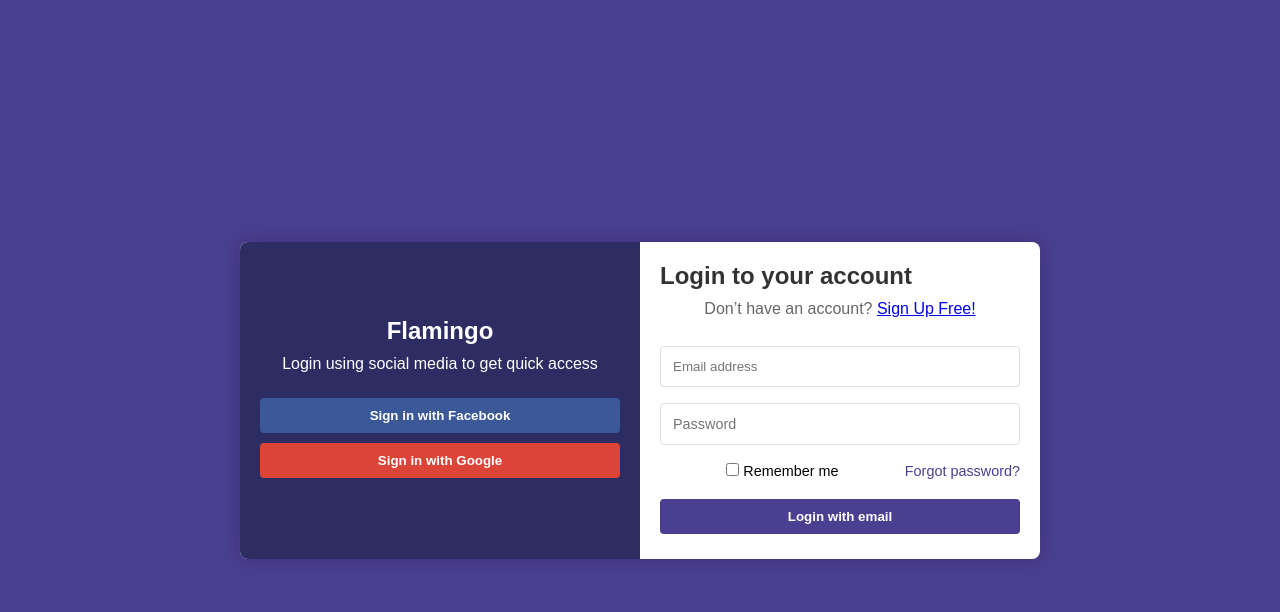
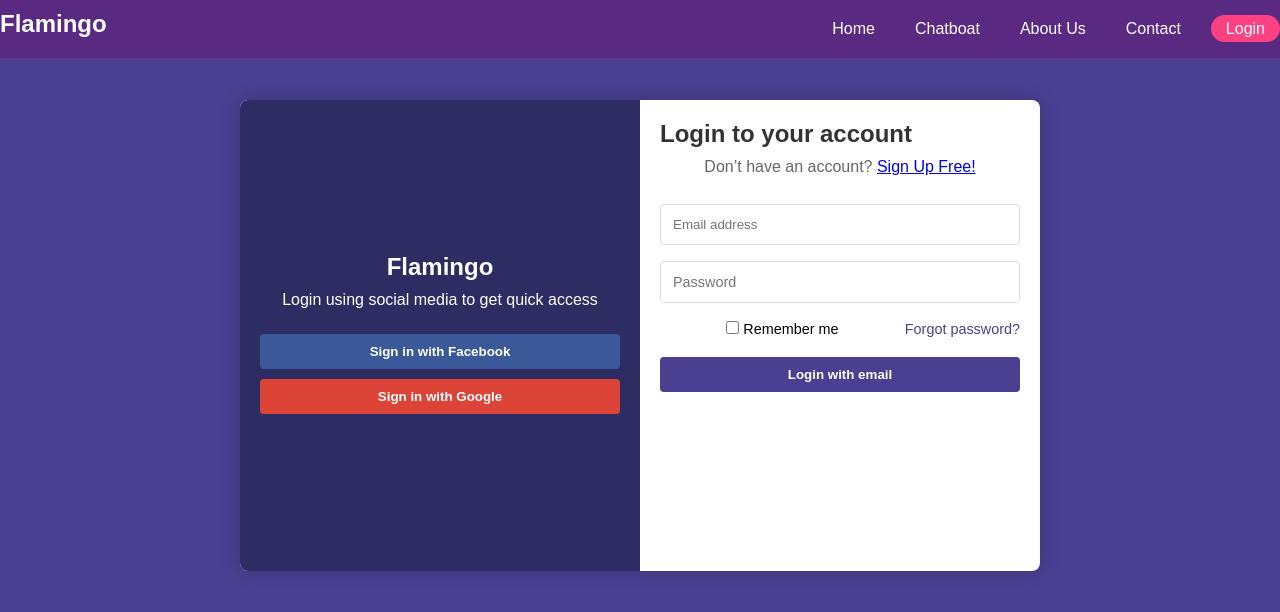
Before and after one commit to initpreeti/Flamingo_Project, a plain HTML site: page login.html in a window 1280 px wide. Drawn offline with Linux system fonts and the light colour scheme.

Commit message:
create signup and contact page

```diff
--- /dev/null
+++ b/contact.css
@@ -0,0 +1,118 @@
+body {
+
+  margin: 0;
+  font-family: Arial, sans-serif;
+  background : linear-gradient(135deg, #5A2A82, #FF4081);
+}
+
+
+.container {
+  position: relative;
+  text-align: center;
+  color: rgb(1, 12, 1);
+}
+
+.background {
+  background: url('your-background-image.jpg') no-repeat center center/cover;
+  height: 22vh;
+  position: relative;
+}
+
+/* Header Section */
+
+header {
+  background: #5A2A82;
+  color: #fff;
+  padding: 10px 0;
+  position: fixed;
+  width: 100%;
+}
+header .container {
+  display: flex;
+  justify-content: space-between;
+  align-items: center;
+}
+header .logo {
+  font-size: 1.5rem;
+  font-weight: bold;
+}
+header nav ul {
+  list-style: none;
+  display: flex;
+  gap: 20px;
+}
+header nav ul li {
+  display: inline;
+}
+header nav ul li a {
+  color: #fff;
+  text-decoration: none;
+  font-weight: 500;
+  padding: 5px 10px;
+  transition: background 0.3s;
+}
+header nav ul li a:hover {
+  background: #FF4081;
+  border-radius: 5px;
+}
+header .login-btn {
+  background: #FF4081;
+  padding: 5px 15px;
+  border-radius: 20px;
+}
+
+.headline {
+  position: absolute;
+  top: 29%;
+  width: 100%;
+  font-size: 2.5em;
+}
+
+.subheadline {
+  position: absolute;
+  top: 75%;
+  width: 100%;
+  font-size: 1.2em;
+}
+
+.contact-form {
+  display: flex;
+  justify-content: space-evenly;
+  align-items: flex-start;
+  padding: 20px;
+
+}
+
+.form-box, .contact-info {
+  background: white;
+  color: black;
+  padding: 20px;
+  border-radius: 5px;
+  box-shadow: 0 4px 8px rgba(0, 0, 0, 0.2);
+  width: 25%;
+  height: 400px;
+}
+
+.form-box form {
+  display: flex;
+  flex-direction: column;
+}
+
+.form-box input, .form-box textarea, .form-box button {
+  margin-bottom: 10px;
+  padding: 10px;
+  font-size: 1em;
+  border: 1px solid #ccc;
+  border-radius: 5px;
+}
+
+.form-box button {
+  background-color: #007BFF;
+  color: white;
+  border: none;
+  cursor: pointer;
+}
+
+.form-box button:hover {
+  background-color: #0056b3;
+}
--- a/login.css
+++ b/login.css
@@ -8,13 +8,59 @@
   body {
     display: flex;
     justify-content: center;
-    align-items: center;
+    /* align-items: center; */
     height: 100vh;
     background-color: #4b3f91;
     font-family: Arial, sans-serif;
   }
 
+
+  /* Header */
+header {
+  background: #5A2A82;
+  color: #fff;
+  padding: 10px 0;
+  position: fixed;
+  width: 100%;
+}
+header .container {
+  display: flex;
+  justify-content: space-between;
+  align-items: center;
+}
+header .logo {
+  font-size: 1.5rem;
+  font-weight: bold;
+}
+header nav ul {
+  list-style: none;
+  display: flex;
+  gap: 20px;
+}
+header nav ul li {
+  display: inline;
+}
+header nav ul li a {
+  color: #fff;
+  text-decoration: none;
+  font-weight: 500;
+  padding: 5px 10px;
+  transition: background 0.3s;
+}
+header nav ul li a:hover {
+  background: #FF4081;
+  border-radius: 5px;
+}
+header .login-btn {
+  background: #FF4081;
+  padding: 5px 15px;
+  border-radius: 20px;
+}
+
+
   .login-container {
+    margin-top: 100px;
+    height: 471px;
     display: flex;
     max-width: 800px;
     width: 100%;
@@ -75,6 +121,10 @@
     color: #333;
   }
 
+  .login-form{
+    height: 100px;
+  }
+
   .login-form p {
     color: #666;
   }
--- a/login.html
+++ b/login.html
@@ -7,6 +7,22 @@
   <link rel="stylesheet" href="login.css">
 </head>
 <body>
+
+  <!-- Header Section -->
+  <header>
+    <div class="container">
+        <h1 class="logo">Flamingo</h1>
+        <nav>
+            <ul>
+                <li><a href="./HomePage.html">Home</a></li>
+                <li><a href="https://sturdy-umbrella-pjrw4pw549q5h7g6j-8501.app.github.dev/">Chatboat</a></li>
+                <li><a href="./AboutUs.html">About Us</a></li>
+                <li><a href="#">Contact</a></li>
+                <li><a href="./login.html" class="login-btn">Login</a></li>
+            </ul>
+        </nav>
+    </div>
+</header>
 
 <div class="login-container">
   <div class="social-login">
@@ -19,7 +35,7 @@
 
   <div class="login-form">
     <h2>Login to your account</h2>
-    <p>Don’t have an account? <a href="#">Sign Up Free!</a></p>
+    <p>Don’t have an account? <a href="./signup.html">Sign Up Free!</a></p>
     <form action="#">
       <input type="email" placeholder="Email address"  required>
       <input  name="password" type="password" placeholder="Password" required="true" value="" class="extra" id="password" aria-label="password" aria-describedby="basic-addon1"/>
--- /dev/null
+++ b/signup.css
@@ -0,0 +1,147 @@
+/*sighup.css */
+
+/* Header */
+header {
+    background: #5A2A82;
+    color: #fff;
+    padding: 10px 0;
+    position: fixed;
+    width: 100%;
+}
+header .container {
+    display: flex;
+    justify-content: space-between;
+    align-items: center;
+}
+header .logo {
+    font-size: 1.5rem;
+    font-weight: bold;
+}
+header nav ul {
+    list-style: none;
+    display: flex;
+    gap: 20px;
+}
+header nav ul li {
+    display: inline;
+}
+header nav ul li a {
+    color: #fff;
+    text-decoration: none;
+    font-weight: 500;
+    padding: 5px 10px;
+    transition: background 0.3s;
+}
+header nav ul li a:hover {
+    background: #FF4081;
+    border-radius: 5px;
+}
+header .login-btn {
+    background: #FF4081;
+    padding: 5px 15px;
+    border-radius: 20px;
+}
+
+
+* {
+    box-sizing: border-box;
+    margin: 0;
+    padding: 0;
+  }
+
+  body {
+    display: flex;
+    justify-content: center;
+
+    height: 100vh;
+    background-color: #4b3f91;
+    font-family: Arial, sans-serif;
+  }
+
+  .signup-container {
+    height: 449px;
+    margin-top: 111px;
+
+    align-content: center;
+    max-width: 400px;
+    width: 100%;
+    background: #fff;
+    border-radius: 8px;
+    padding: 20px;
+    box-shadow: 0px 0px 20px rgba(0, 0, 0, 0.2);
+  }
+
+  .signup-form {
+    justify-items: center;
+    display: flex;
+    flex-direction: column;
+  }
+
+  .signup-form h2 {
+    color: #333;
+    text-align: center;
+    margin-bottom: 10px;
+  }
+
+  .signup-form p {
+    color: #666;
+    text-align: center;
+    margin-bottom: 20px;
+  }
+
+  input[type="text"],
+  input[type="email"],
+  input[type="password"] {
+    padding: 12px;
+    margin: 8px 0;
+    border-radius: 4px;
+    border: 1px solid #ddd;
+    width: 100%;
+  }
+
+  .extra {
+    display: flex;
+    justify-content: flex-end;
+    align-items: center;
+    margin-top: -5px;
+    margin-bottom: 10px;
+  }
+
+  .toggle-password {
+    cursor: pointer;
+  }
+
+  .d-none {
+    display: none;
+  }
+
+  .btn.signup {
+    background-color: #4b3f91;
+    color: white;
+    padding: 10px;
+    border: none;
+    border-radius: 4px;
+    cursor: pointer;
+    font-weight: bold;
+    margin-top: 10px;
+  }
+
+  .btn.signup:hover {
+    background-color: #3a2f7c;
+  }
+
+  .signup-form a {
+    color: #4b3f91;
+    text-decoration: none;
+    font-weight: bold;
+  }
+
+  .signup-form a:hover {
+    text-decoration: underline;
+  }
+
+  @media (max-width: 480px) {
+    .signup-container {
+      padding: 15px;
+    }
+  }
```
Also changed, not shown: AboutUs.html (+4 -4 lines), HomePage.html (+1 -1 lines), contact.html (added, +51 -0 lines), signup.html (added, +66 -0 lines), beginer.css (added), eye.png (added).
